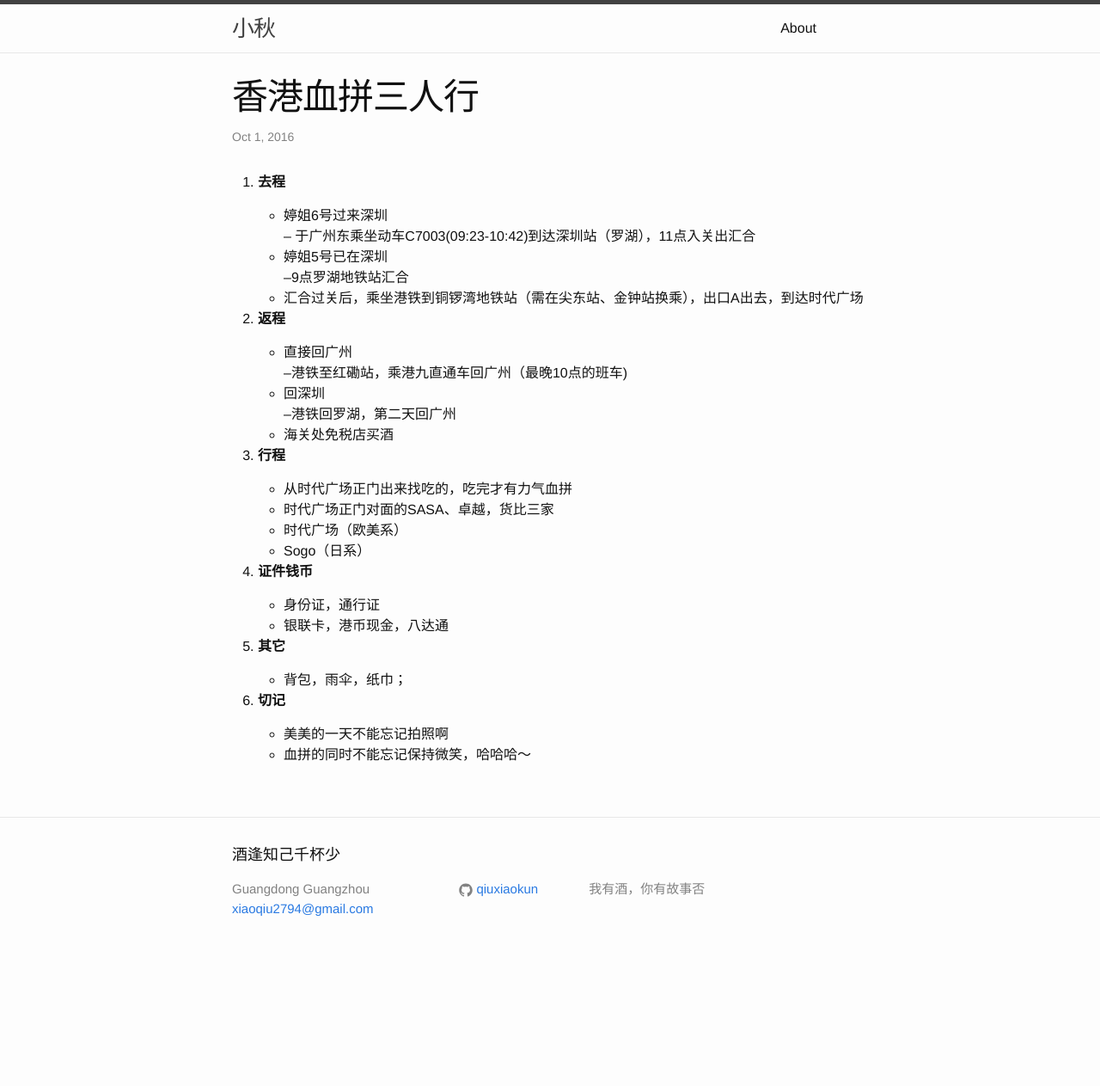
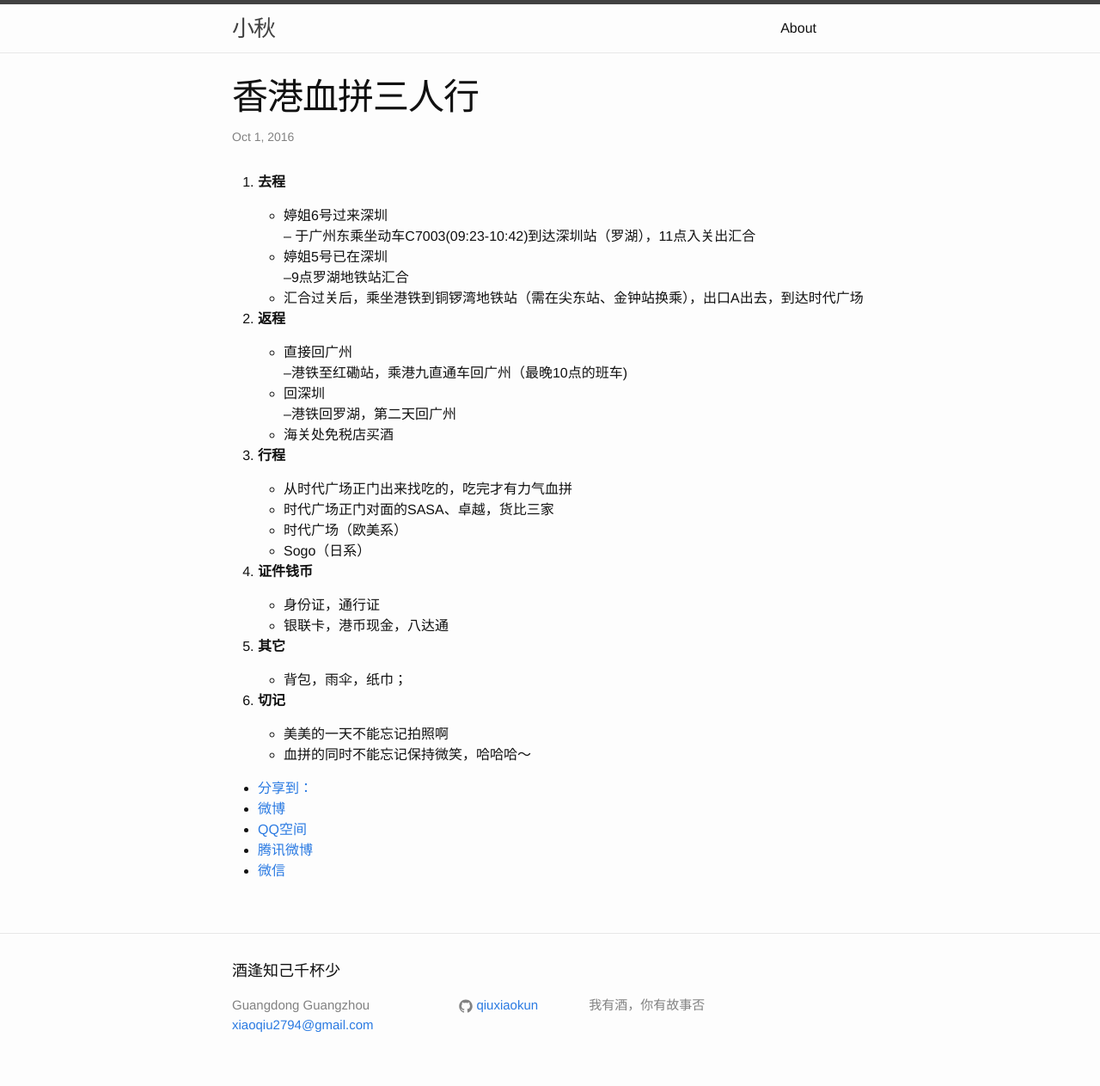
Before and after one commit to qiuxiaokun/qiuxiaokun.github.io, a Jekyll site: the page built from _posts/2016-10-01-*香港血拼三人行*.markdown, in a window 1280 px wide. Shown: the whole page at 86% size. Built offline with Jekyll 4.4.1, drawn with Linux system fonts in a browser that asks for light colours; comment, search, counter and statistics services are not loaded; before the commit the page ends 1128 px from its top, so only the background shows below that.

Commit message:
add share plugin

```diff
--- a/_layouts/post.html
+++ b/_layouts/post.html
@@ -10,6 +10,23 @@
 
   <div class="post-content" itemprop="articleBody">
     {{ content }}
+
+<!-- 多说分享插件 -->
+  <div class="ds-share" data-thread-key="{{ page.url }}" data-title="{{ page.title }}" data-images="{{ page.share_img }}" data-content="{{ page.share_content }}" data-url="{{site.url}}{{page.url}}">
+    <div class="ds-share-inline">
+      <ul  class="ds-share-icons-16">
+
+        <li data-toggle="ds-share-icons-more"><a class="ds-more" href="javascript:void(0);">分享到：</a></li>
+        <li><a class="ds-weibo" href="javascript:void(0);" data-service="weibo">微博</a></li>
+        <li><a class="ds-qzone" href="javascript:void(0);" data-service="qzone">QQ空间</a></li>
+        <li><a class="ds-qqt" href="javascript:void(0);" data-service="qqt">腾讯微博</a></li>
+        <li><a class="ds-wechat" href="javascript:void(0);" data-service="wechat">微信</a></li>
+
+      </ul>
+      <div class="ds-share-icons-more">
+      </div>
+    </div>
+ </div>
 
 <!-- 多说评论框 start -->
   <div class="ds-thread" data-thread-key="{{ page.url }}" data-title="{{ page.title }}" data-url="{{ site.url}}{{ page.url }}"></div>
--- a/_posts/2016-12-07-*Canon 1300D*.markdown
+++ b/_posts/2016-12-07-*Canon 1300D*.markdown
@@ -4,6 +4,8 @@
 date:   2016-12-07 11:47:00 +0800
 categories: camera
 permalink: /canon-1300D/
+share_img: http://7xt7qw.com1.z0.glb.clouddn.com/canon/camera4.jpg
+share_content: 大学期间就好想拥有一台单反机器，因为自己比较喜欢去户外玩，遇到一些美美的风景和可爱的小伙伴...
 
 ---
 
```
